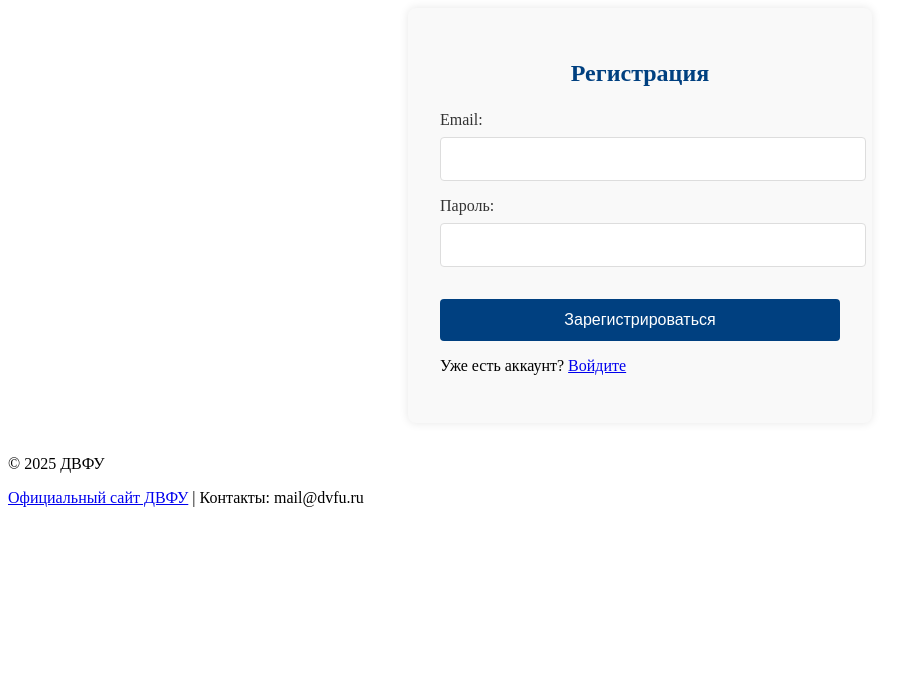
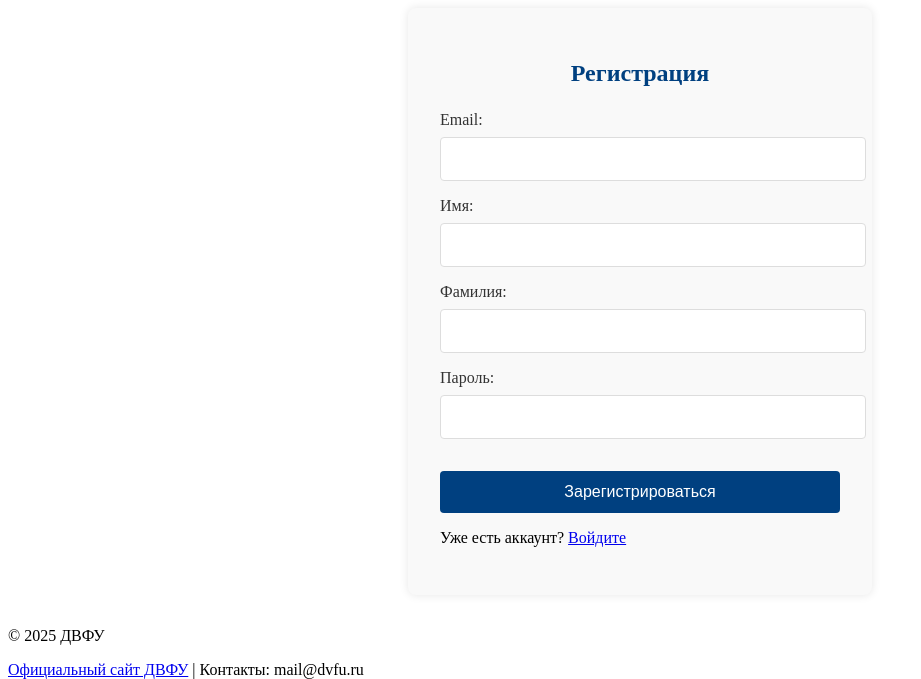
Before and after one commit to Litvinyuk/booking-service-dvfu, a Flask app: page /register in a window 1280 px wide. Shown: the part 144-823 px from the top of the page, without its empty margins (0-921 px from the left). Before the commit the page ends 651 px from the top, so only its background shows below. Run offline with Flask 3, Linux system fonts and the light colour scheme.

Commit message:
register

```diff
--- a/app/templates/register.html
+++ b/app/templates/register.html
@@ -10,10 +10,19 @@
             <label for="email">Email:</label>
             <input type="email" id="email" name="email" required>
         </div>
+         <div class="form-group">
+            <label for="firstname">Имя:</label>
+            <input type="firstname" id="firstname" name="firstname" required>
+        </div>
+        <div class="form-group">
+            <label for="surename">Фамилия:</label>
+            <input type="surename" id="surename" name="surename" required>
+        </div>
         <div class="form-group">
             <label for="password">Пароль:</label>
             <input type="password" id="password" name="password" required>
         </div>
+
         <button type="submit" class="btn">Зарегистрироваться</button>
     </form>
     <p>Уже есть аккаунт? <a href="{{ url_for('main.login') }}">Войдите</a></p>
```
